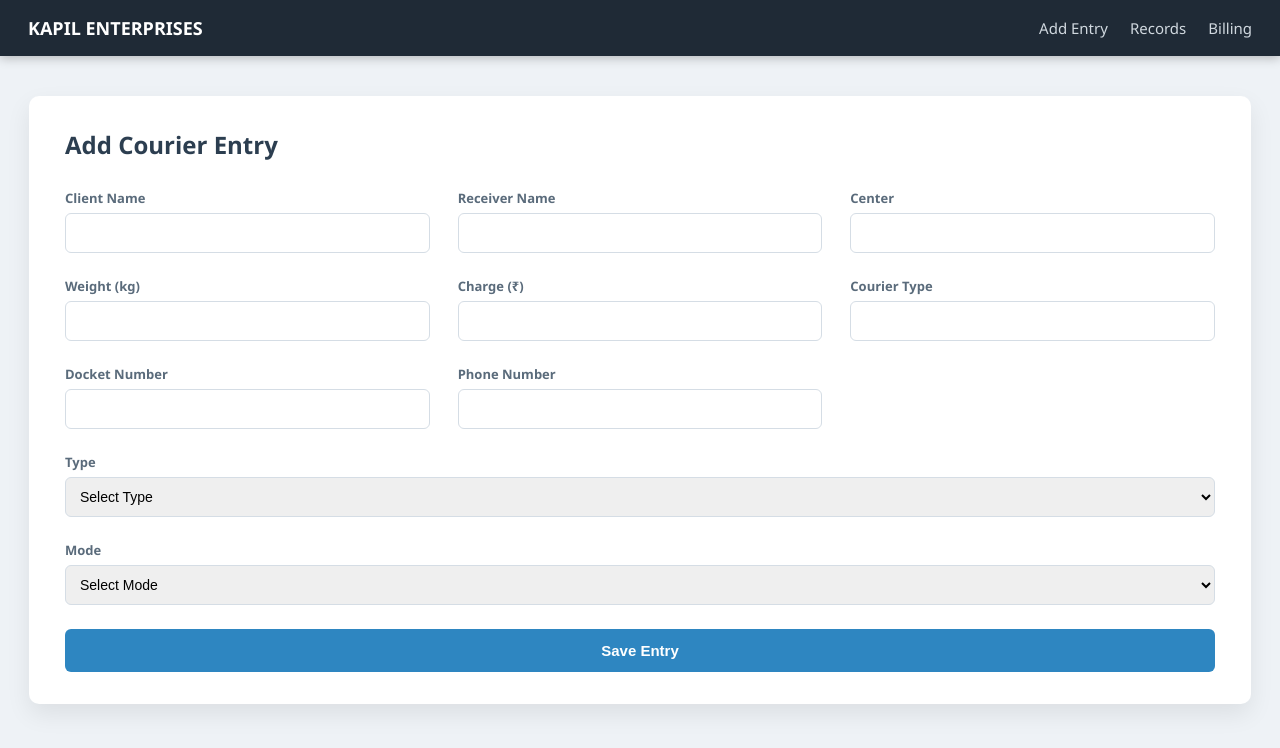
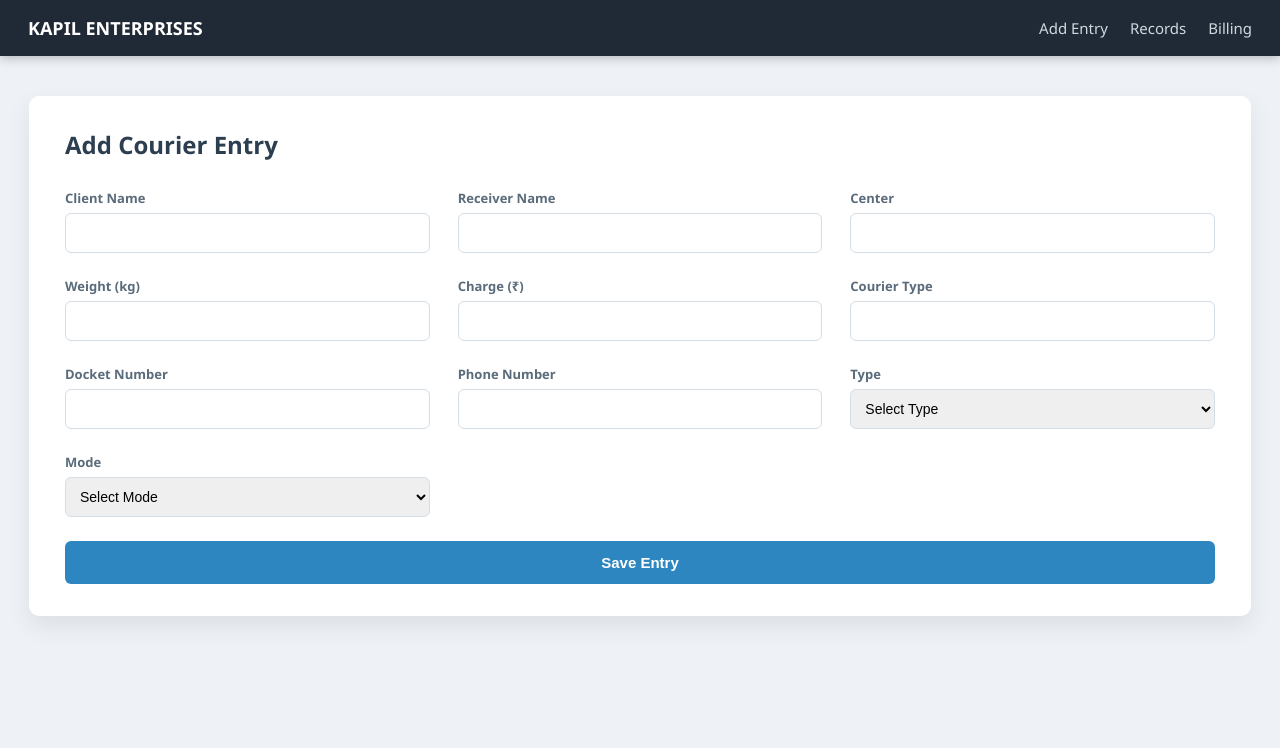
Before and after one commit to kapilgoriya3-cmyk/S-courier-system, a React (Create React App) app in the folder frontend/: page / in a window 1280 px wide. Shown: the top 748 px of the page. Built offline with nearby package versions, Linux system fonts and the light colour scheme.

Commit message:
Replace radio buttons with dropdowns

```diff
--- a/frontend/src/pages/AddEntry.js
+++ b/frontend/src/pages/AddEntry.js
@@ -198,7 +198,7 @@ function AddEntry() {
         </div>
 
         {/* ===== TYPE DROPDOWN ===== */}
-        <div className="form-group full-width">
+        <div className="form-group">
           <label>Type</label>
           <select
             name="type"
@@ -213,7 +213,7 @@ function AddEntry() {
         </div>
 
         {/* ===== MODE DROPDOWN ===== */}
-        <div className="form-group full-width">
+        <div className="form-group">
           <label>Mode</label>
           <select
             name="mode"
```
